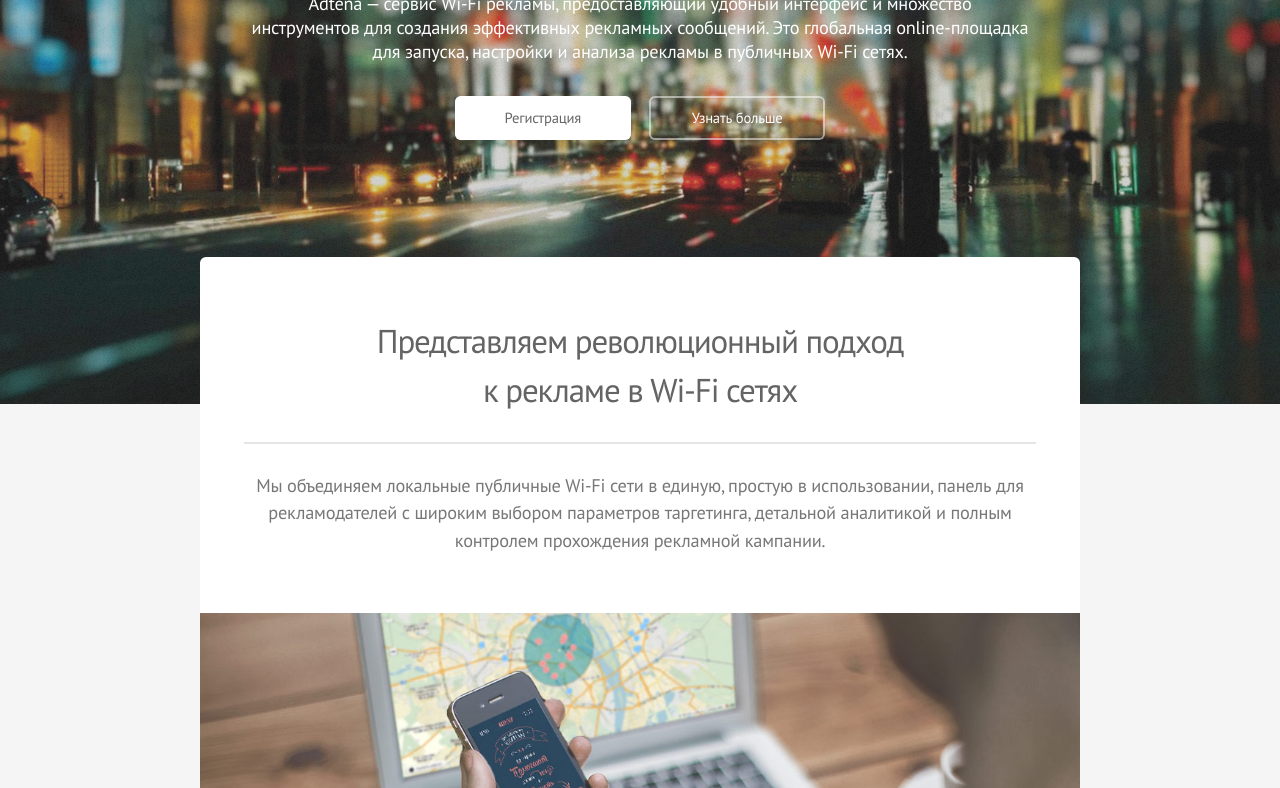
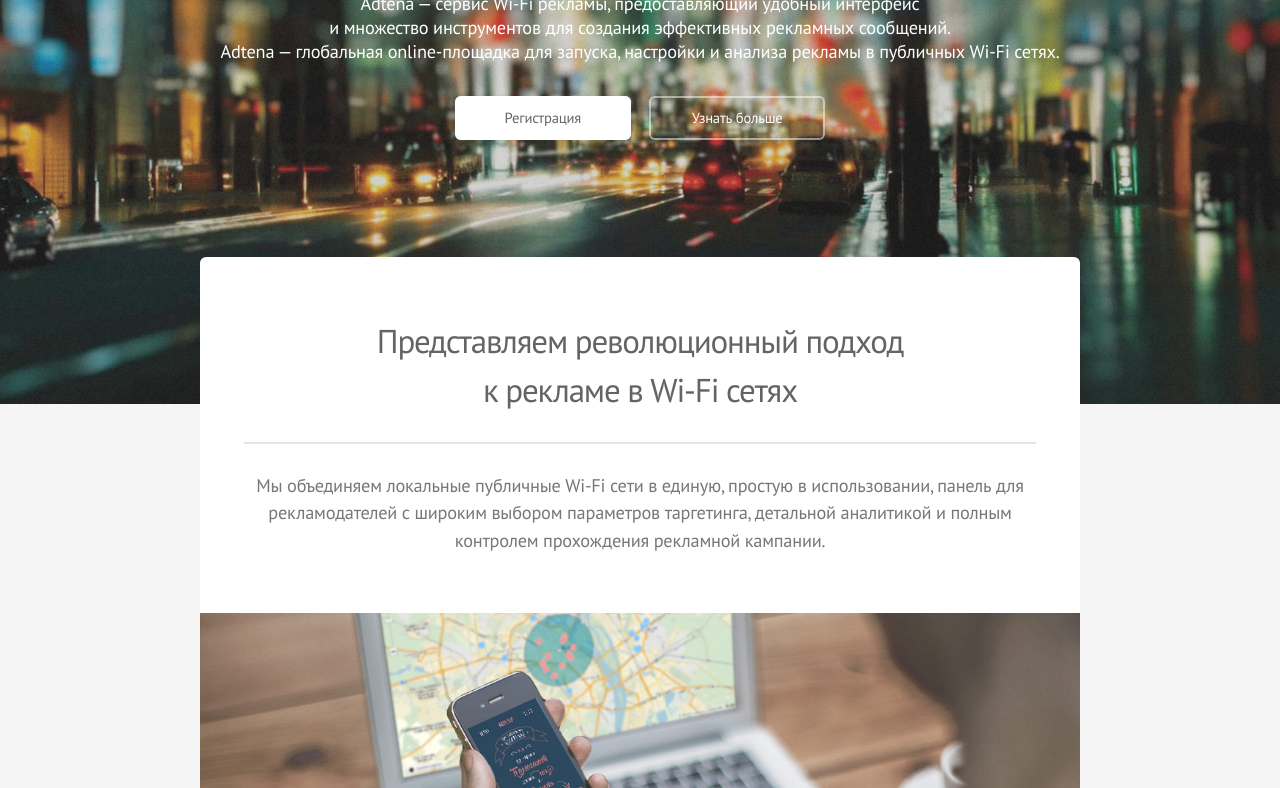
Before and after one commit to mecmaster/material, a website: page alpha/ru.html in a window 1280 px wide. Shown: the part 312-1100 px from the top of the page. Drawn offline with Linux system fonts and the light colour scheme.

Commit message:
ru_index

```diff
--- a/alpha/ru.html
+++ b/alpha/ru.html
@@ -70,7 +70,7 @@
 			<!-- Banner -->
 				<section id="banner">
 					<img src="images/logo.png" alt="Adtena WIFI Advertising platform" style="max-width: 90%" alt="Adtena WiFi Logo">
-					<p>Adtena — сервис Wi-Fi рекламы, предоставляющий удобный интерфейс и множество <br>инструментов для создания эффективных рекламных сообщений. Это глобальная online-площадка <br>для запуска, настройки и анализа рекламы в публичных Wi-Fi сетях.</p>
+					<p>Adtena — сервис Wi-Fi рекламы, предоставляющий удобный интерфейс <br>и множество инструментов для создания эффективных рекламных сообщений. <br>Adtena — глобальная online-площадка для запуска, настройки и анализа рекламы в публичных Wi-Fi сетях.</p>
 					<ul class="actions">
 						<li><a href="http://cloud.adtena.com/auth/register/sign_up" class="button special" target="blank">Регистрация</a></li>
 						<li><a href="#main" class="button">Узнать больше</a></li>
```
